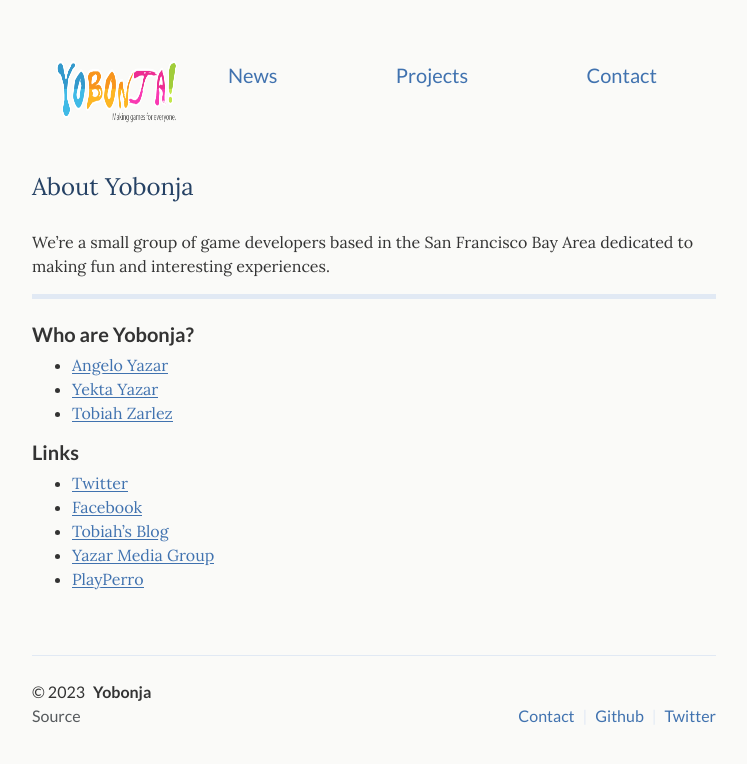
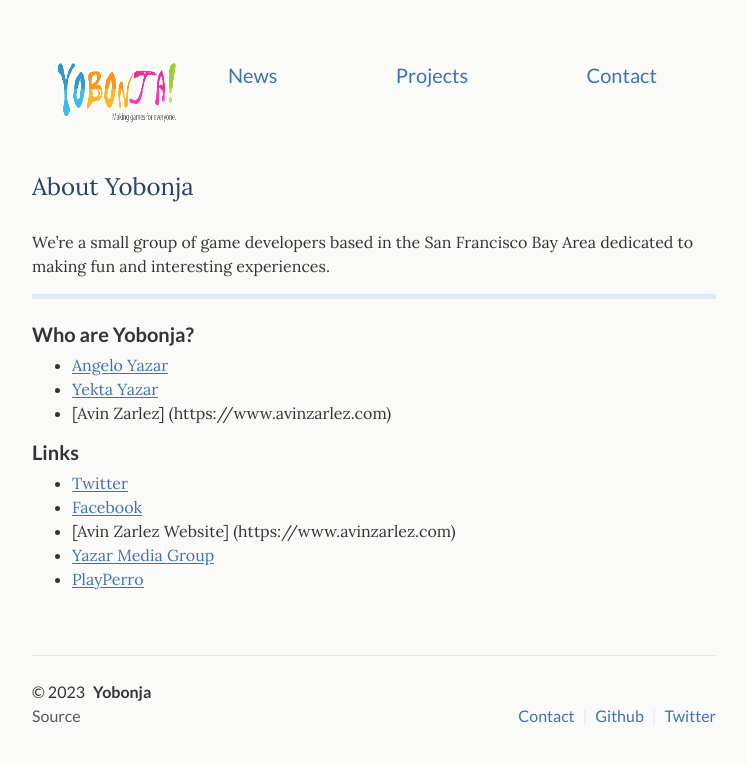
Before and after one commit to Yobonja/yobonja.github.io, a Jekyll site: the page built from index.md, in a window 1280 px wide. Shown: the top 764 px of the page, without its empty margins (266-1013 px from the left). Built offline with Jekyll 4.4.1, drawn with Linux system fonts in a browser that asks for light colours.

Commit message:
Deadname removal

```diff
--- a/index.md
+++ b/index.md
@@ -15,13 +15,13 @@
 
 - [Angelo Yazar](https://twitter.com/AngeloYazar)
 - [Yekta Yazar](https://twitter.com/YektaYazar)
-- [Tobiah Zarlez](https://twitter.com/tobiahzarlez)
+- [Avin Zarlez] (https://www.avinzarlez.com)
 
 #### Links
 
 - [Twitter](http://twitter.com/Yobonja)
 - [Facebook](http://www.facebook.com/Yobonja)
-- [Tobiah's Blog](http://www.TobiahZ.com)
+- [Avin Zarlez Website] (https://www.avinzarlez.com)
 - [Yazar Media Group](http://www.yazarmediagroup.com/)
 - [PlayPerro](http://www.playperro.com/)
 
```
Also changed, not shown: _posts/2017-03-19-new.md (+1 -1 lines).
